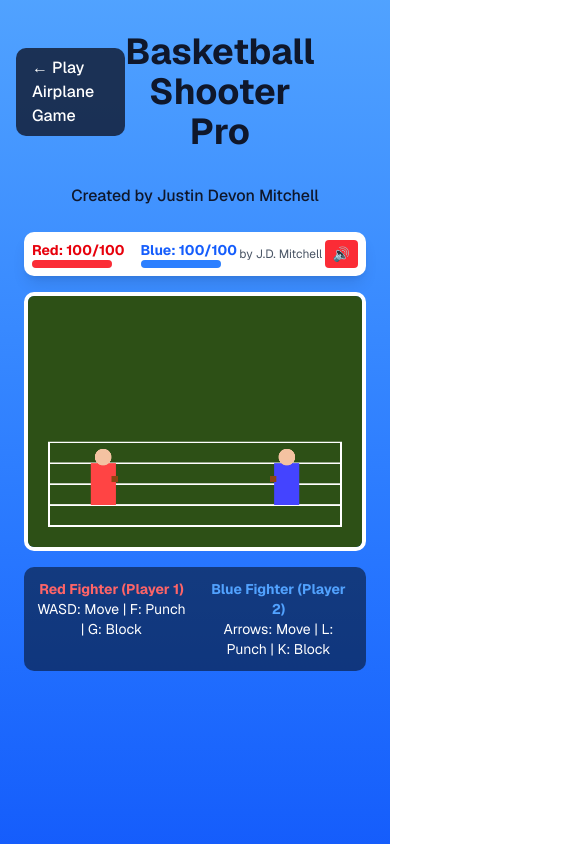
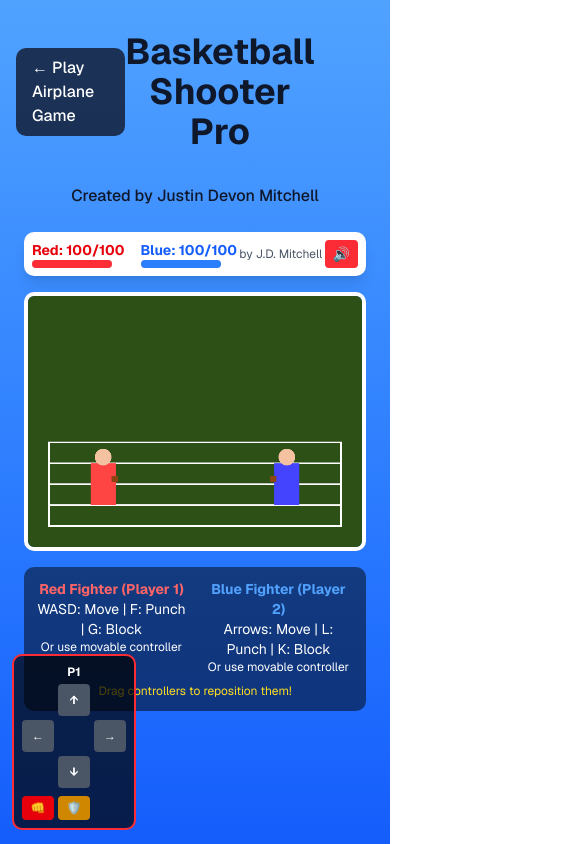
Before and after one commit to Nbachildplay/justin-devon-mitchell-fighting-game, a Next.js app: page /basketball in a window 390 px wide. Both pictures are taken after a click on the button "Start Fight!". Shown: the top 844 px of the page, 585 px wide, since content can reach past the window. Built offline with nearby package versions, Linux system fonts and the light colour scheme.

Commit message:
feat: add movable game controllers for mobile play
Implement draggable touch controls for both players.

#VERCEL_SKIP

Co-authored-by: Justin Devon Mitchell <197851239+Nbachildplay@users.noreply.github.com>

```diff
--- a/components/basketball-game.tsx
+++ b/components/basketball-game.tsx
@@ -1,5 +1,6 @@
 "use client"
 import { useEffect, useRef, useState, useCallback } from "react"
+import type React from "react"
 
 interface Fighter {
   x: number
@@ -24,6 +25,13 @@ interface Punch {
   damage: number
   owner: "player1" | "player2"
   active: boolean
+}
+
+interface GameController {
+  x: number
+  y: number
+  isDragging: boolean
+  type: "player1" | "player2"
 }
 
 class BoxingAudio {
@@ -190,6 +198,11 @@ export default function BasketballGame() {
   const [winner, setWinner] = useState<string>("")
   const [isMuted, setIsMuted] = useState(false)
   const [keys, setKeys] = useState<Set<string>>(new Set())
+  const [controllers, setControllers] = useState<GameController[]>([
+    { x: 50, y: 450, isDragging: false, type: "player1" },
+    { x: 650, y: 450, isDragging: false, type: "player2" },
+  ])
+  const [touchControls, setTouchControls] = useState<{ [key: string]: boolean }>({})
 
   const startGame = useCallback(() => {
     setGameState("playing")
@@ -227,6 +240,39 @@ export default function BasketballGame() {
     audioRef.current.playPunch()
   }, [])
 
+  const handleControllerMouseDown = useCallback((index: number, e: React.MouseEvent) => {
+    e.preventDefault()
+    setControllers((prev) =>
+      prev.map((controller, i) => (i === index ? { ...controller, isDragging: true } : controller)),
+    )
+  }, [])
+
+  const handleControllerMouseMove = useCallback((e: MouseEvent) => {
+    setControllers((prev) =>
+      prev.map((controller) => {
+        if (controller.isDragging) {
+          const canvas = canvasRef.current
+          if (!canvas) return controller
+
+          const rect = canvas.getBoundingClientRect()
+          const x = Math.max(0, Math.min(canvas.width - 120, e.clientX - rect.left - 60))
+          const y = Math.max(0, Math.min(canvas.height - 120, e.clientY - rect.top - 60))
+
+          return { ...controller, x, y }
+        }
+        return controller
+      }),
+    )
+  }, [])
+
+  const handleControllerMouseUp = useCallback(() => {
+    setControllers((prev) => prev.map((controller) => ({ ...controller, isDragging: false })))
+  }, [])
+
+  const handleControllerTouch = useCallback((action: string, isPressed: boolean) => {
+    setTouchControls((prev) => ({ ...prev, [action]: isPressed }))
+  }, [])
+
   const gameLoop = useCallback(() => {
     const canvas = canvasRef.current
     if (!canvas || gameStateRef.current !== "playing") {
@@ -261,47 +307,49 @@ export default function BasketballGame() {
     const currentFighter1 = fighter1
     const currentFighter2 = fighter2
 
-    // Fighter 1 controls (WASD + F to punch, G to block)
-    if (keys.has("a") && currentFighter1.x > 60) {
+    const allKeys = new Set([...keys, ...Object.keys(touchControls).filter((key) => touchControls[key])])
+
+    // Fighter 1 controls (WASD + F to punch, G to block + touch controls)
+    if ((allKeys.has("a") || allKeys.has("p1left")) && currentFighter1.x > 60) {
       setFighter1((prev) => ({ ...prev, x: prev.x - 3, direction: "left" }))
     }
-    if (keys.has("d") && currentFighter1.x < canvas.width - 120) {
+    if ((allKeys.has("d") || allKeys.has("p1right")) && currentFighter1.x < canvas.width - 120) {
       setFighter1((prev) => ({ ...prev, x: prev.x + 3, direction: "right" }))
     }
-    if (keys.has("w") && currentFighter1.y > 360) {
+    if ((allKeys.has("w") || allKeys.has("p1up")) && currentFighter1.y > 360) {
       setFighter1((prev) => ({ ...prev, y: prev.y - 3 }))
     }
-    if (keys.has("s") && currentFighter1.y < 480) {
+    if ((allKeys.has("s") || allKeys.has("p1down")) && currentFighter1.y < 480) {
       setFighter1((prev) => ({ ...prev, y: prev.y + 3 }))
     }
-    if (keys.has("f") && currentFighter1.attackCooldown <= 0) {
+    if ((allKeys.has("f") || allKeys.has("p1punch")) && currentFighter1.attackCooldown <= 0) {
       setFighter1((prev) => ({ ...prev, isAttacking: true, attackCooldown: 30 }))
       createPunch(currentFighter1, true)
     }
-    if (keys.has("g")) {
+    if (allKeys.has("g") || allKeys.has("p1block")) {
       setFighter1((prev) => ({ ...prev, isBlocking: true }))
     } else {
       setFighter1((prev) => ({ ...prev, isBlocking: false }))
     }
 
-    // Fighter 2 controls (Arrow keys + L to punch, K to block)
-    if (keys.has("arrowleft") && currentFighter2.x > 60) {
+    // Fighter 2 controls (Arrow keys + L to punch, K to block + touch controls)
+    if ((allKeys.has("arrowleft") || allKeys.has("p2left")) && currentFighter2.x > 60) {
       setFighter2((prev) => ({ ...prev, x: prev.x - 3, direction: "left" }))
     }
-    if (keys.has("arrowright") && currentFighter2.x < canvas.width - 120) {
+    if ((allKeys.has("arrowright") || allKeys.has("p2right")) && currentFighter2.x < canvas.width - 120) {
       setFighter2((prev) => ({ ...prev, x: prev.x + 3, direction: "right" }))
     }
-    if (keys.has("arrowup") && currentFighter2.y > 360) {
+    if ((allKeys.has("arrowup") || allKeys.has("p2up")) && currentFighter2.y > 360) {
       setFighter2((prev) => ({ ...prev, y: prev.y - 3 }))
     }
-    if (keys.has("arrowdown") && currentFighter2.y < 480) {
+    if ((allKeys.has("arrowdown") || allKeys.has("p2down")) && currentFighter2.y < 480) {
       setFighter2((prev) => ({ ...prev, y: prev.y + 3 }))
     }
-    if (keys.has("l") && currentFighter2.attackCooldown <= 0) {
+    if ((allKeys.has("l") || allKeys.has("p2punch")) && currentFighter2.attackCooldown <= 0) {
       setFighter2((prev) => ({ ...prev, isAttacking: true, attackCooldown: 30 }))
       createPunch(currentFighter2, false)
     }
-    if (keys.has("k")) {
+    if (allKeys.has("k") || allKeys.has("p2block")) {
       setFighter2((prev) => ({ ...prev, isBlocking: true }))
     } else {
       setFighter2((prev) => ({ ...prev, isBlocking: false }))
@@ -404,19 +452,23 @@ export default function BasketballGame() {
     }
 
     animationRef.current = requestAnimationFrame(gameLoop)
-  }, [fighter1, fighter2, keys, winner, createPunch])
+  }, [fighter1, fighter2, keys, touchControls, winner, createPunch])
 
   useEffect(() => {
     audioRef.current.initialize()
 
     window.addEventListener("keydown", handleKeyDown)
     window.addEventListener("keyup", handleKeyUp)
+    window.addEventListener("mousemove", handleControllerMouseMove)
+    window.addEventListener("mouseup", handleControllerMouseUp)
 
     return () => {
       window.removeEventListener("keydown", handleKeyDown)
       window.removeEventListener("keyup", handleKeyUp)
+      window.removeEventListener("mousemove", handleControllerMouseMove)
+      window.removeEventListener("mouseup", handleControllerMouseUp)
     }
-  }, [handleKeyDown, handleKeyUp])
+  }, [handleKeyDown, handleKeyUp, handleControllerMouseMove, handleControllerMouseUp])
 
   useEffect(() => {
     gameStateRef.current = gameState
@@ -481,7 +533,7 @@ export default function BasketballGame() {
             <p className="text-3xl font-bold">{winner} WINS!</p>
           </div>
           <div className="mt-4 bg-white/20 rounded-lg p-3">
-            <p className="text-sm md:text-lg font-bold text-yellow-900">Game by Justin Devon Mitchell</p>
+            <p className="text-sm md:text-lg font-bold text-yellow-900">Game by J.D. Mitchell</p>
           </div>
         </div>
 
@@ -527,19 +579,146 @@ export default function BasketballGame() {
         </button>
       </div>
 
-      <canvas ref={canvasRef} width={800} height={600} className="border-4 border-white rounded-lg max-w-full h-auto" />
+      <div className="relative">
+        <canvas
+          ref={canvasRef}
+          width={800}
+          height={600}
+          className="border-4 border-white rounded-lg max-w-full h-auto"
+        />
+
+        {gameState === "playing" &&
+          controllers.map((controller, index) => (
+            <div
+              key={index}
+              className="absolute"
+              style={{
+                left: controller.x,
+                top: controller.y,
+                transform: "translate(-50%, -50%)",
+                cursor: controller.isDragging ? "grabbing" : "grab",
+              }}
+              onMouseDown={(e) => handleControllerMouseDown(index, e)}
+            >
+              <div
+                className={`bg-black/70 rounded-lg p-2 ${controller.type === "player1" ? "border-2 border-red-500" : "border-2 border-blue-500"}`}
+              >
+                <div className="text-white text-xs font-bold mb-1 text-center">
+                  {controller.type === "player1" ? "P1" : "P2"}
+                </div>
+                <div className="grid grid-cols-3 gap-1">
+                  <div></div>
+                  <button
+                    className="bg-gray-600 hover:bg-gray-500 text-white w-8 h-8 rounded text-xs font-bold"
+                    onTouchStart={() => handleControllerTouch(controller.type === "player1" ? "p1up" : "p2up", true)}
+                    onTouchEnd={() => handleControllerTouch(controller.type === "player1" ? "p1up" : "p2up", false)}
+                    onMouseDown={() => handleControllerTouch(controller.type === "player1" ? "p1up" : "p2up", true)}
+                    onMouseUp={() => handleControllerTouch(controller.type === "player1" ? "p1up" : "p2up", false)}
+                  >
+                    ↑
+                  </button>
+                  <div></div>
+
+                  <button
+                    className="bg-gray-600 hover:bg-gray-500 text-white w-8 h-8 rounded text-xs font-bold"
+                    onTouchStart={() =>
+                      handleControllerTouch(controller.type === "player1" ? "p1left" : "p2left", true)
+                    }
+                    onTouchEnd={() => handleControllerTouch(controller.type === "player1" ? "p1left" : "p2left", false)}
+                    onMouseDown={() => handleControllerTouch(controller.type === "player1" ? "p1left" : "p2left", true)}
+                    onMouseUp={() => handleControllerTouch(controller.type === "player1" ? "p1left" : "p2left", false)}
+                  >
+                    ←
+                  </button>
+                  <div className="w-8 h-8"></div>
+                  <button
+                    className="bg-gray-600 hover:bg-gray-500 text-white w-8 h-8 rounded text-xs font-bold"
+                    onTouchStart={() =>
+                      handleControllerTouch(controller.type === "player1" ? "p1right" : "p2right", true)
+                    }
+                    onTouchEnd={() =>
+                      handleControllerTouch(controller.type === "player1" ? "p1right" : "p2right", false)
+                    }
+                    onMouseDown={() =>
+                      handleControllerTouch(controller.type === "player1" ? "p1right" : "p2right", true)
+                    }
+                    onMouseUp={() =>
+                      handleControllerTouch(controller.type === "player1" ? "p1right" : "p2right", false)
+                    }
+                  >
+                    →
+                  </button>
+
+                  <div></div>
+                  <button
+                    className="bg-gray-600 hover:bg-gray-500 text-white w-8 h-8 rounded text-xs font-bold"
+                    onTouchStart={() =>
+                      handleControllerTouch(controller.type === "player1" ? "p1down" : "p2down", true)
+                    }
+                    onTouchEnd={() => handleControllerTouch(controller.type === "player1" ? "p1down" : "p2down", false)}
+                    onMouseDown={() => handleControllerTouch(controller.type === "player1" ? "p1down" : "p2down", true)}
+                    onMouseUp={() => handleControllerTouch(controller.type === "player1" ? "p1down" : "p2down", false)}
+                  >
+                    ↓
+                  </button>
+                  <div></div>
+                </div>
+
+                <div className="flex gap-1 mt-2">
+                  <button
+                    className={`${controller.type === "player1" ? "bg-red-600 hover:bg-red-500" : "bg-blue-600 hover:bg-blue-500"} text-white w-8 h-6 rounded text-xs font-bold`}
+                    onTouchStart={() =>
+                      handleControllerTouch(controller.type === "player1" ? "p1punch" : "p2punch", true)
+                    }
+                    onTouchEnd={() =>
+                      handleControllerTouch(controller.type === "player1" ? "p1punch" : "p2punch", false)
+                    }
+                    onMouseDown={() =>
+                      handleControllerTouch(controller.type === "player1" ? "p1punch" : "p2punch", true)
+                    }
+                    onMouseUp={() =>
+                      handleControllerTouch(controller.type === "player1" ? "p1punch" : "p2punch", false)
+                    }
+                  >
+                    👊
+                  </button>
+                  <button
+                    className="bg-yellow-600 hover:bg-yellow-500 text-white w-8 h-6 rounded text-xs font-bold"
+                    onTouchStart={() =>
+                      handleControllerTouch(controller.type === "player1" ? "p1block" : "p2block", true)
+                    }
+                    onTouchEnd={() =>
+                      handleControllerTouch(controller.type === "player1" ? "p1block" : "p2block", false)
+                    }
+                    onMouseDown={() =>
+                      handleControllerTouch(controller.type === "player1" ? "p1block" : "p2block", true)
+                    }
+                    onMouseUp={() =>
+                      handleControllerTouch(controller.type === "player1" ? "p1block" : "p2block", false)
+                    }
+                  >
+                    🛡️
+                  </button>
+                </div>
+              </div>
+            </div>
+          ))}
+      </div>
 
       <div className="mt-4 text-center text-white text-sm md:text-base bg-black/50 rounded-lg p-3">
         <div className="grid grid-cols-2 gap-4">
           <div>
             <p className="font-bold text-red-400">Red Fighter (Player 1)</p>
             <p>WASD: Move | F: Punch | G: Block</p>
+            <p className="text-xs">Or use movable controller</p>
           </div>
           <div>
             <p className="font-bold text-blue-400">Blue Fighter (Player 2)</p>
             <p>Arrows: Move | L: Punch | K: Block</p>
+            <p className="text-xs">Or use movable controller</p>
           </div>
         </div>
+        <p className="text-xs mt-2 text-yellow-300">Drag controllers to reposition them!</p>
       </div>
     </div>
   )
```
